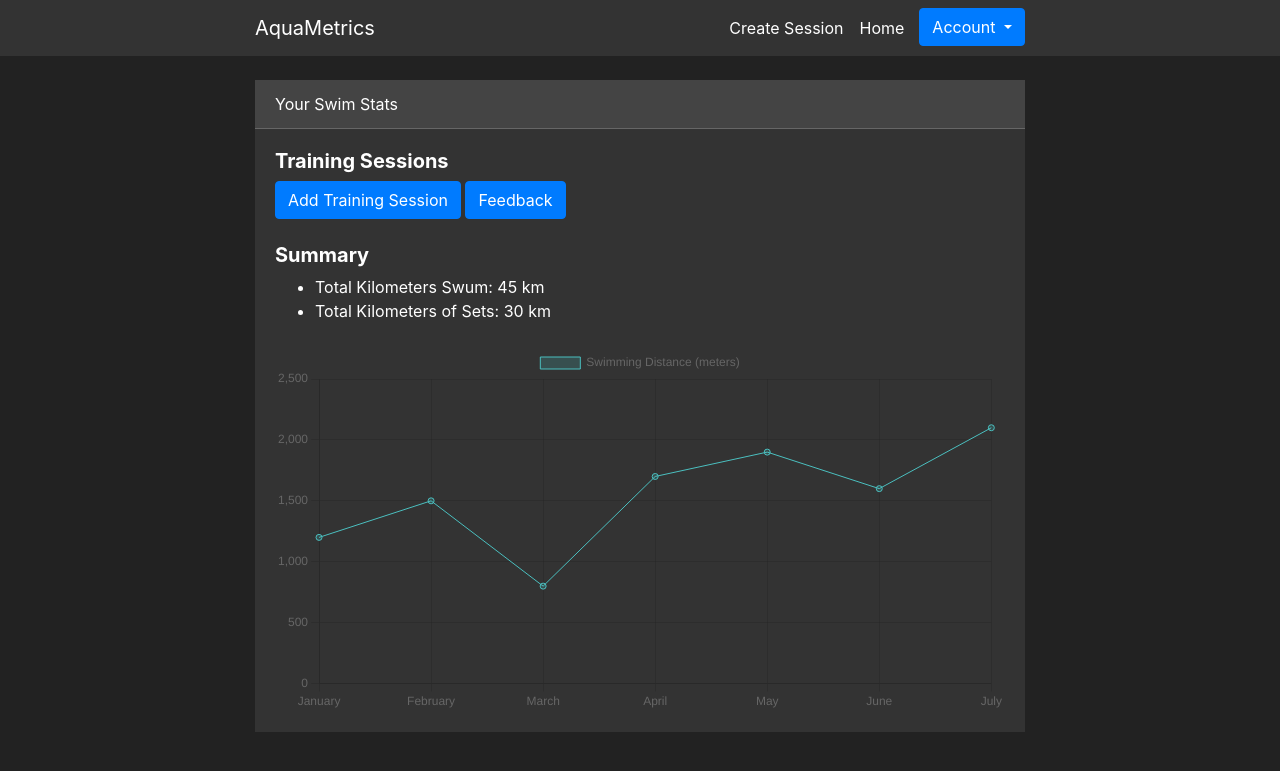
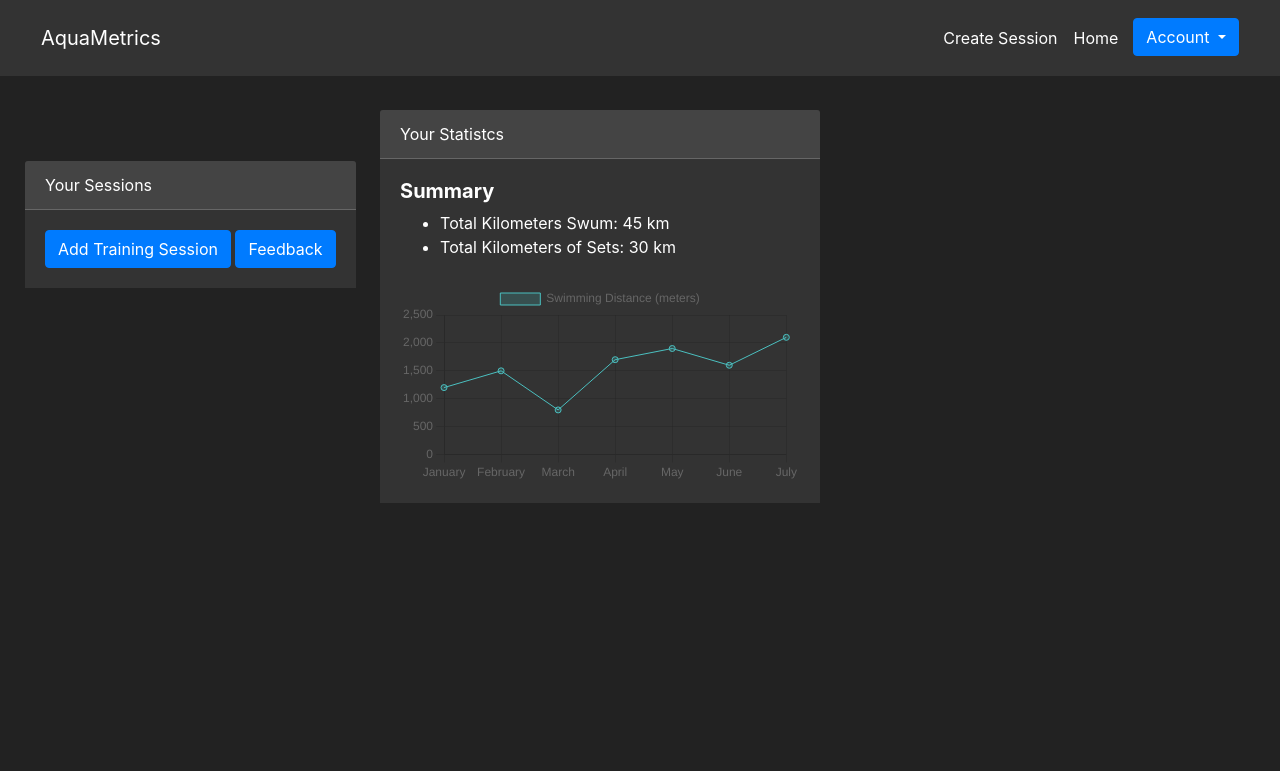
Before and after one commit to SwimmingMantarain/swimStat, a Flask app: page / in a window 1280 px wide. Shown: the top 771 px of the page. Run offline with Flask 3, Linux system fonts and the light colour scheme; a user stored in the database is signed in; data comes from the database, SQL or seed files in the repository; data that the repository does not hold is empty.

Commit message:
some css shenanigans and cleaned up home page

```diff
--- a/website/static/css/base.css
+++ b/website/static/css/base.css
@@ -4,6 +4,12 @@
 body {
     background-color: #222;
     color: #fff;
+}
+
+.container {
+    margin: 10px;
+    align-content: center;
+    max-width: 100% !important;
 }
 
 .navbar {
--- a/website/static/css/home.css
+++ b/website/static/css/home.css
@@ -1,3 +1,13 @@
 h5 {
     font-weight: bold;
 }
+
+.card, .card-body {
+    width: fit-content;
+    height: fit-content;
+}
+
+.card {
+    display: inline-block;
+    margin-right: 20px;
+}
--- /dev/null
+++ b/website/static/js/homejs.js
@@ -0,0 +1,39 @@
+// Example data, replace with actual data from your database
+var totalKmSwum = 45; // Total kilometers swum
+var totalKmSets = 30; // Total kilometers of sets
+
+// Update summary statistics in the DOM
+document.getElementById("totalKmSwum").textContent = totalKmSwum;
+document.getElementById("totalKmSets").textContent = totalKmSets;
+
+var ctx = document.getElementById("swimStatsChart").getContext("2d");
+var swimStatsChart = new Chart(ctx, {
+  type: "line", // Type of chart: line, bar, etc.
+  data: {
+    labels: [
+      "January",
+      "February",
+      "March",
+      "April",
+      "May",
+      "June",
+      "July",
+    ], // X-axis labels
+    datasets: [
+      {
+        label: "Swimming Distance (meters)",
+        data: [1200, 1500, 800, 1700, 1900, 1600, 2100], // Dummy data
+        borderColor: "rgba(75, 192, 192, 1)",
+        backgroundColor: "rgba(75, 192, 192, 0.2)",
+        borderWidth: 1,
+      },
+    ],
+  },
+  options: {
+    scales: {
+      y: {
+        beginAtZero: true,
+      },
+    },
+  },
+});
--- a/website/templates/base.html
+++ b/website/templates/base.html
@@ -1,9 +1,12 @@
-<!doctype html>
+<!DOCTYPE html>
 <html lang="en">
   <head>
     <meta charset="UTF-8" />
     <meta name="viewport" content="width=device-width, initial-scale=1.2" />
-        <title>{% block title %}{% endblock %}{% if not user.is_admin %} AquaMetrics{% else %} - Admin{% endif %}</title>
+    <title>
+      {% block title %}{% endblock %}{% if not user.is_admin %} AquaMetrics{%
+      else %} - Admin{% endif %}
+    </title>
     <link
       rel="stylesheet"
       href="https://cdn.jsdelivr.net/npm/bootstrap@4.3.1/dist/css/bootstrap.min.css"
@@ -47,18 +50,13 @@
         </button>
         <div class="collapse navbar-collapse" id="navbarNav">
           <ul class="navbar-nav ml-auto">
-                        {% if user.is_authenticated %}
-                        {% if sessions %}
+            {% if user.is_authenticated %} {% if sessions %}
             <li class="nav-item">
-                            <a class="nav-link" href="/view_sessions"
-                                >Sessions</a
-                            >
+              <a class="nav-link" href="/view_sessions">Sessions</a>
             </li>
             {% else %}
             <li class="nav-item">
-                            <a class="nav-link" href="/add-session"
-                                >Create Session</a
-                            >
+              <a class="nav-link" href="/add-session">Create Session</a>
             </li>
             {% endif %}
             <li class="nav-item">
@@ -75,16 +73,9 @@
               >
                 Account
               </button>
-                            <div
-                                class="dropdown-menu"
-                                aria-labelledby="dropdownMenuButton"
-                            >
-                                <a class="dropdown-item" href="/logout"
-                                    >Logout</a
-                                >
-                                <a class="dropdown-item" href="/settings"
-                                    >Settings</a
-                                >
+              <div class="dropdown-menu" aria-labelledby="dropdownMenuButton">
+                <a class="dropdown-item" href="/logout">Logout</a>
+                <a class="dropdown-item" href="/settings">Settings</a>
               </div>
             </div>
             {% else %}
@@ -102,10 +93,7 @@
     {% with messages = get_flashed_messages(with_categories=true) %} {% if
     messages %} {% for category, message in messages %} {% if category ==
     "error" %}
-        <div
-            class="alert alert-danger alert-dismissible fade show"
-            role="alert"
-        >
+    <div class="alert alert-danger alert-dismissible fade show" role="alert">
       {{ message }}
       <button
         type="button"
@@ -117,10 +105,7 @@
       </button>
     </div>
     {% else %}
-        <div
-            class="alert alert-success alert-dismissible fade show"
-            role="alert"
-        >
+    <div class="alert alert-success alert-dismissible fade show" role="alert">
       {{ message }}
       <button
         type="button"
@@ -132,7 +117,10 @@
       </button>
     </div>
     {% endif %} {% endfor %} {% endif %} {% endwith %}
-        <div class="container">{% block content %}{% endblock %}</div>
+    <div class="container">
+      <br />
+      {% block content %}{% endblock %}
+    </div>
     <script
       src="https://code.jquery.com/jquery-3.3.1.slim.min.js"
       integrity="sha384-q8i/X+965DzO0rT7abK41JStQIAqVgRVzpbzo5smXKp4YfRvH+8abtTE1Pi6jizo"
--- a/website/templates/home.html
+++ b/website/templates/home.html
@@ -1,18 +1,19 @@
-{% extends "base.html" %} {% block title %}{% if user.is_admin %}AquaMetrics{% else %}Home - AquaMetrics{% endif %}{% endblock %} {%
-block content %}
-<link
-  rel="stylesheet"
-  href="{{ url_for('static', filename='css/home.css')}}"
-  <div
-  class="card mb-4"
-/>
-<div class="card-header">Your Swim Stats</div>
+{% extends "base.html" %} {% block title %}{% if user.is_admin %}AquaMetrics{%
+else %}Home - AquaMetrics{% endif %}{% endblock %} {% block content %}
+<link rel="stylesheet" href="{{ url_for('static', filename='css/home.css')}}" />
+
+<!-- Button Card -->
+<div class="card mb-4">
+<div class="card-header">Your Sessions</div>
 <div class="card-body">
-  <!-- Buttons -->
-  <h5>Training Sessions</h5>
   <a class="btn btn-primary" href="/add-session">Add Training Session</a>
   <a class="btn btn-primary" href="/feedback">Feedback</a>
-  <br /><br />
+</div>
+</div>
+
+<div class="card mb-4">
+<div class="card-header">Your Statistcs</div>
+<div class="card-body">
   <!-- Summary statistics -->
   <div class="mb-4">
     <h5>Summary</h5>
@@ -21,52 +22,11 @@ block content %}
       <li>Total Kilometers of Sets: <span id="totalKmSets">0</span> km</li>
     </ul>
   </div>
-
   <!-- Graph container -->
   <canvas id="swimStatsChart" width="400" height="200"></canvas>
-
   <!-- Chart.js library -->
   <script src="https://cdn.jsdelivr.net/npm/chart.js"></script>
-  <script>
-    // Example data, replace with actual data from your database
-    var totalKmSwum = 45; // Total kilometers swum
-    var totalKmSets = 30; // Total kilometers of sets
-
-    // Update summary statistics in the DOM
-    document.getElementById("totalKmSwum").textContent = totalKmSwum;
-    document.getElementById("totalKmSets").textContent = totalKmSets;
-
-    var ctx = document.getElementById("swimStatsChart").getContext("2d");
-    var swimStatsChart = new Chart(ctx, {
-      type: "line", // Type of chart: line, bar, etc.
-      data: {
-        labels: [
-          "January",
-          "February",
-          "March",
-          "April",
-          "May",
-          "June",
-          "July",
-        ], // X-axis labels
-        datasets: [
-          {
-            label: "Swimming Distance (meters)",
-            data: [1200, 1500, 800, 1700, 1900, 1600, 2100], // Dummy data
-            borderColor: "rgba(75, 192, 192, 1)",
-            backgroundColor: "rgba(75, 192, 192, 0.2)",
-            borderWidth: 1,
-          },
-        ],
-      },
-      options: {
-        scales: {
-          y: {
-            beginAtZero: true,
-          },
-        },
-      },
-    });
-  </script>
+  <script src="{{ url_for('static', filename='js/homejs.js') }}"></script>
+</div>
 </div>
 {% endblock %}
```
Lines whose indentation alone changed are shown as unchanged.
